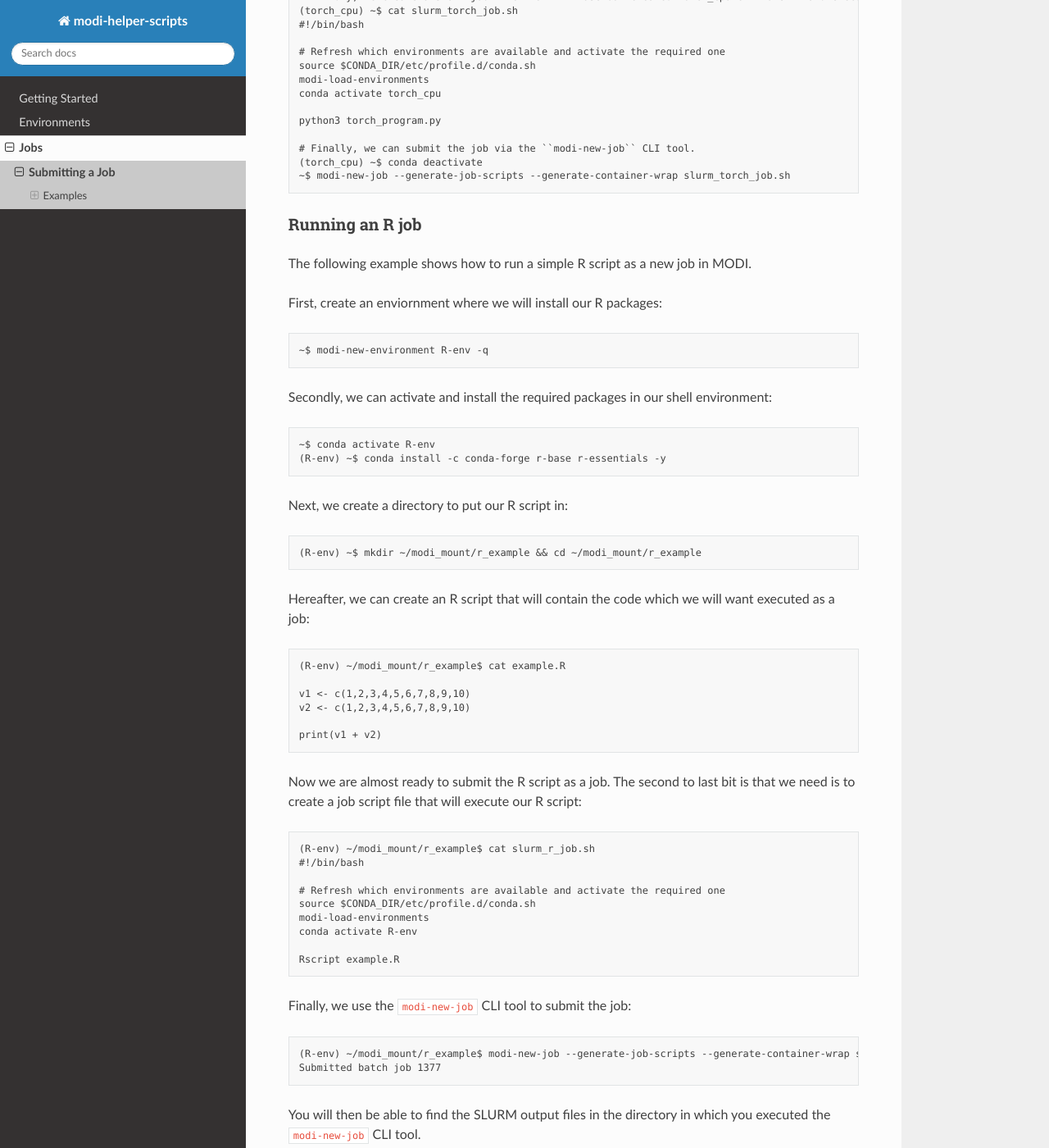
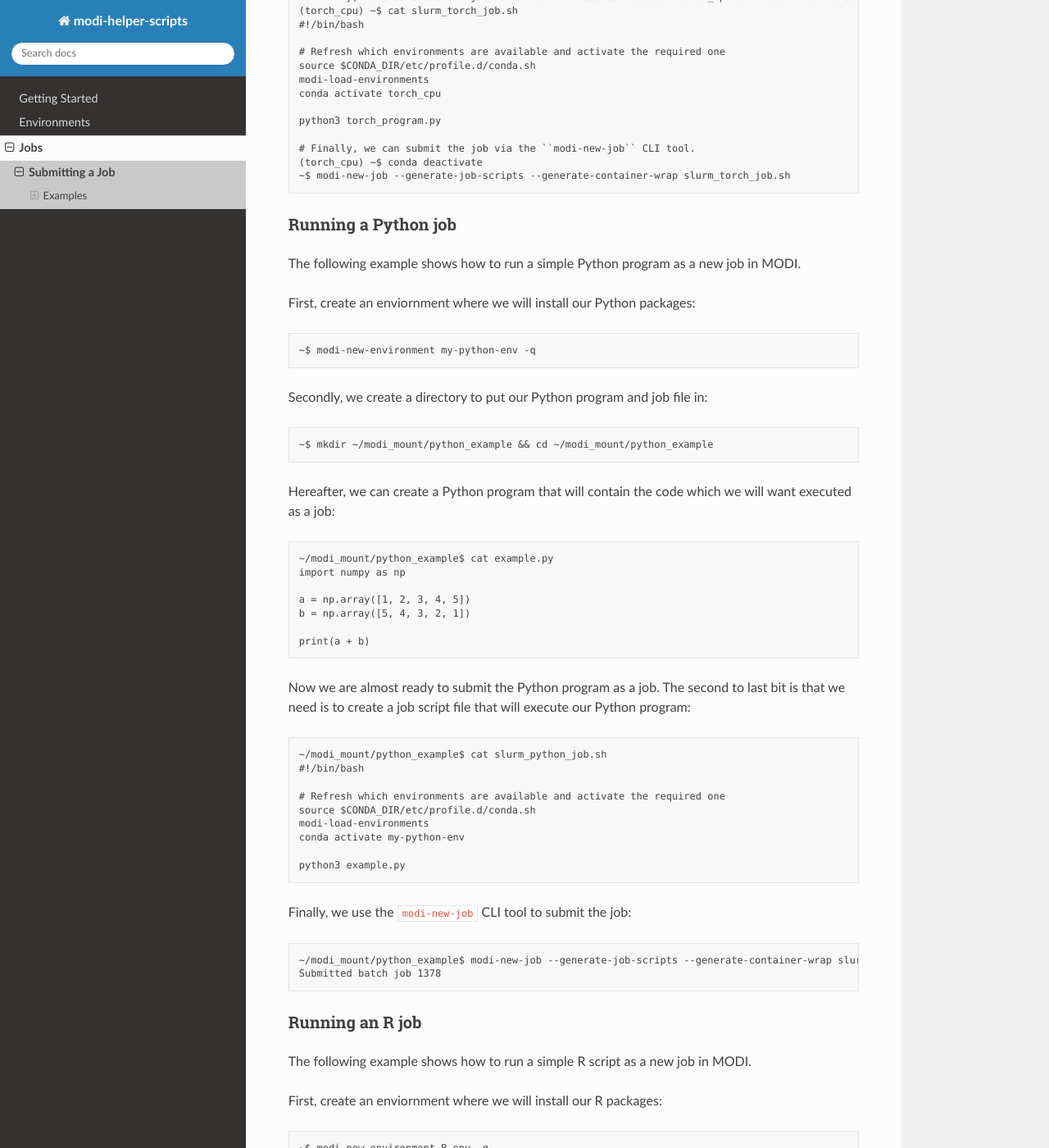
Before and after one commit to ucphhpc/modi-helper-scripts, a Sphinx documentation site: the page built from docs/sections/jobs/new.rst, in a window 1280 px wide and 1400 px high, scrolled down 2919 px. Shown: the whole window at 82% size. Built offline with Sphinx 7.4.7 and the Read the Docs theme 2.0.0, drawn with Linux system fonts in a browser that asks for light colours.

Commit message:
Add Python example to modi-new-job docs

```diff
--- a/docs/sections/jobs/new.rst
+++ b/docs/sections/jobs/new.rst
@@ -126,6 +126,47 @@ The torch program will just be a simple tutorial example extracted from https://
     ~$ modi-new-job --generate-job-scripts --generate-container-wrap slurm_torch_job.sh
 
 
+Running a Python job
+~~~~~~~~~~~~~~~~~~~~
+The following example shows how to run a simple Python program as a new job in MODI.
+
+First, create an enviornment where we will install our Python packages::
+
+    ~$ modi-new-environment my-python-env -q
+
+Secondly, we create a directory to put our Python program and job file in::
+
+    ~$ mkdir ~/modi_mount/python_example && cd ~/modi_mount/python_example
+
+Hereafter, we can create a Python program that will contain the code which we will want executed as a job::
+
+    ~/modi_mount/python_example$ cat example.py
+    import numpy as np
+
+    a = np.array([1, 2, 3, 4, 5])
+    b = np.array([5, 4, 3, 2, 1])
+
+    print(a + b)
+
+Now we are almost ready to submit the Python program as a job. The second to last bit is that we need is to create
+a job script file that will execute our Python program::
+
+    ~/modi_mount/python_example$ cat slurm_python_job.sh
+    #!/bin/bash
+
+    # Refresh which environments are available and activate the required one
+    source $CONDA_DIR/etc/profile.d/conda.sh
+    modi-load-environments
+    conda activate my-python-env
+
+    python3 example.py
+
+Finally, we use the ``modi-new-job`` CLI tool to submit the job::
+
+    ~/modi_mount/python_example$ modi-new-job --generate-job-scripts --generate-container-wrap slurm_python_job.sh
+    Submitted batch job 1378
+
+
 Running an R job
 ~~~~~~~~~~~~~~~~
 
```
